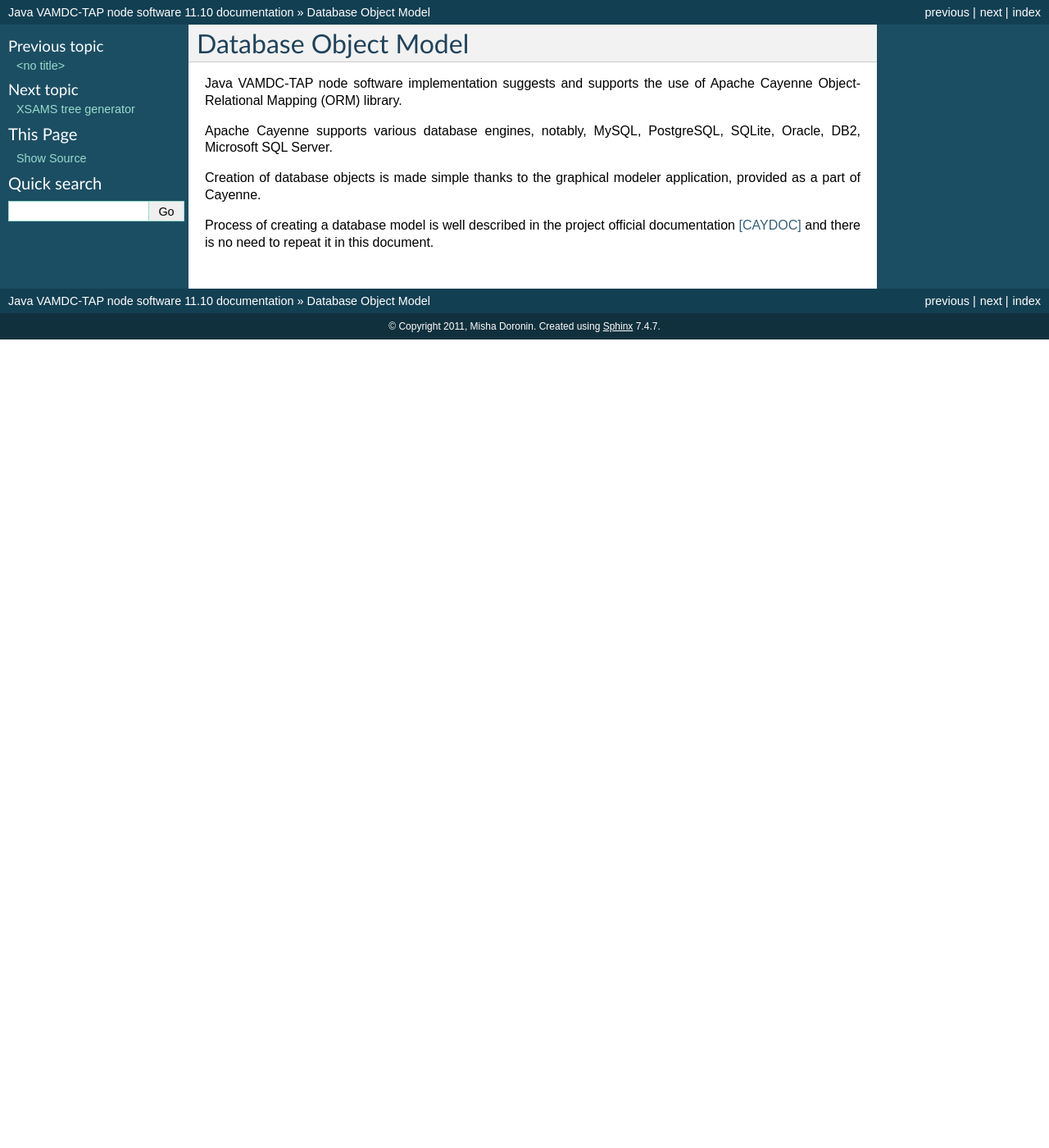
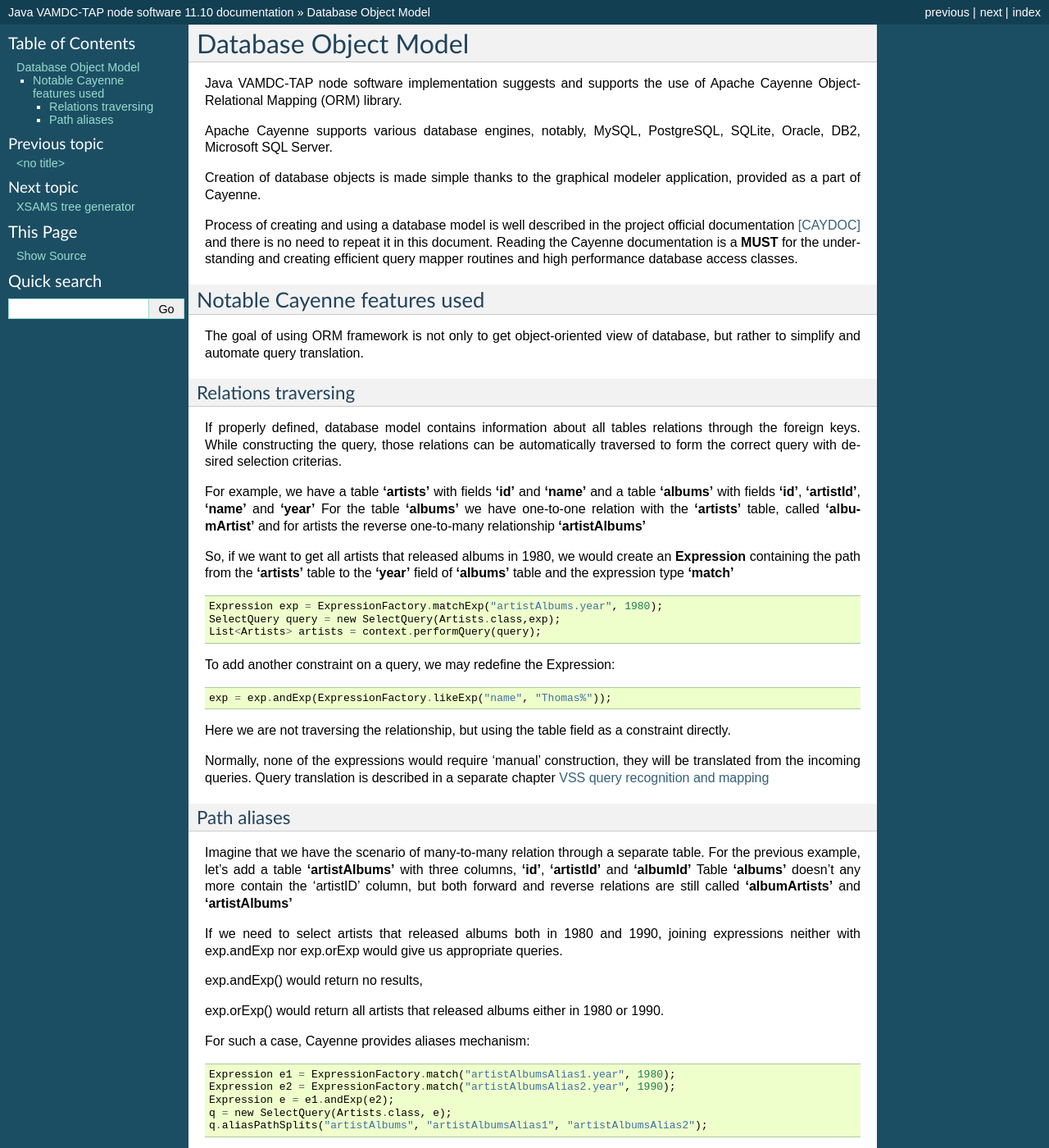
Before and after one commit to misdoro/JavaNodeSwDoc, a Sphinx documentation site: the page built from source/plugin-datamodel.rst, in a window 1280 px wide and 1400 px high. Shown: the whole window at 82% size. Built offline with Sphinx 7.4.7, drawn with Linux system fonts in a browser that asks for light colours; some of the changed text lies outside the part shown.

Commit message:
Extended datamodel section to describe absolutely required features of the Cayenne framework

```diff
--- a/source/plugin-datamodel.rst
+++ b/source/plugin-datamodel.rst
@@ -11,5 +11,71 @@ Apache Cayenne supports various database engines, notably, MySQL, PostgreSQL, SQ
 Creation of database objects is made simple thanks to the graphical modeler application,
 provided as a part of Cayenne.
 
-Process of creating a database model is well described in the project official documentation [CAYDOC]_
-and there is no need to repeat it in this document.
+Process of creating and using a database model is well described in the project official documentation [CAYDOC]_
+and there is no need to repeat it in this document. Reading the Cayenne documentation is a **MUST** for the understanding
+and creating efficient query mapper routines and high performance database access classes.
+
+
+Notable Cayenne features used
+-------------------------------
+
+The goal of using ORM framework is not only to get object-oriented view of database, but rather to
+simplify and automate query translation.
+
+Relations traversing
+++++++++++++++++++++++
+
+If properly defined, database model contains information about all tables relations through the foreign keys.
+While constructing the query, those relations can be automatically traversed to form the correct query with desired
+selection criterias.
+
+For example, we have a table **'artists'** with fields **'id'** and **'name'**
+and a table **'albums'** with fields **'id'**, **'artistId'**, **'name'** and **'year'**
+For the table **'albums'** we have one-to-one relation with the **'artists'** table, called **'albumArtist'**
+and for artists the reverse one-to-many relationship **'artistAlbums'**
+
+So, if we want to get all artists that released albums in 1980, we would create an **Expression** containing the path
+from the **'artists'** table to the **'year'** field of **'albums'** table and the expression type **'match'**
+
+::
+
+	Expression exp = ExpressionFactory.matchExp("artistAlbums.year", 1980);
+	SelectQuery query = new SelectQuery(Artists.class,exp);
+	List<Artists> artists = context.performQuery(query);
+
+To add another constraint on a query, we may redefine the Expression::
+
+	exp = exp.andExp(ExpressionFactory.likeExp("name", "Thomas%"));
+
+Here we are not traversing the relationship, but using the table field as a constraint directly.
+
+Normally, none of the expressions would require 'manual' construction,
+they will be translated from the incoming queries. Query translation is described in a separate chapter :ref:`queryMap`
+
+
+Path aliases
++++++++++++++++
+
+Imagine that we have the scenario of many-to-many relation through a separate table.
+For the previous example, let's add a table **'artistAlbums'** with three columns, **'id'**, **'artistId'** and **'albumId'**
+Table **'albums'** doesn't any more contain the 'artistID' column, but both forward and reverse relations are still
+called **'albumArtists'** and **'artistAlbums'**
+
+If we need to select artists that released albums both in 1980 and 1990,
+joining expressions neither with exp.andExp nor exp.orExp would give us appropriate queries.
+
+exp.andExp() would return no results,
+
+exp.orExp() would return all artists that released albums either in 1980 or 1990.
+
+For such a case, Cayenne provides aliases mechanism::
+
+	Expression e1 = ExpressionFactory.match("artistAlbumsAlias1.year", 1980);
+	Expression e2 = ExpressionFactory.match("artistAlbumsAlias2.year", 1990);
+	Expression e = e1.andExp(e2);
+	q = new SelectQuery(Artists.class, e);
+	q.aliasPathSplits("artistAlbums", "artistAlbumsAlias1", "artistAlbumsAlias2");
+
+That last command tells the select query how to interpret the alias.
+Because the aliases are different, the SQL generated will have two completely separate set of joins.
+This is called a "split path".
```
